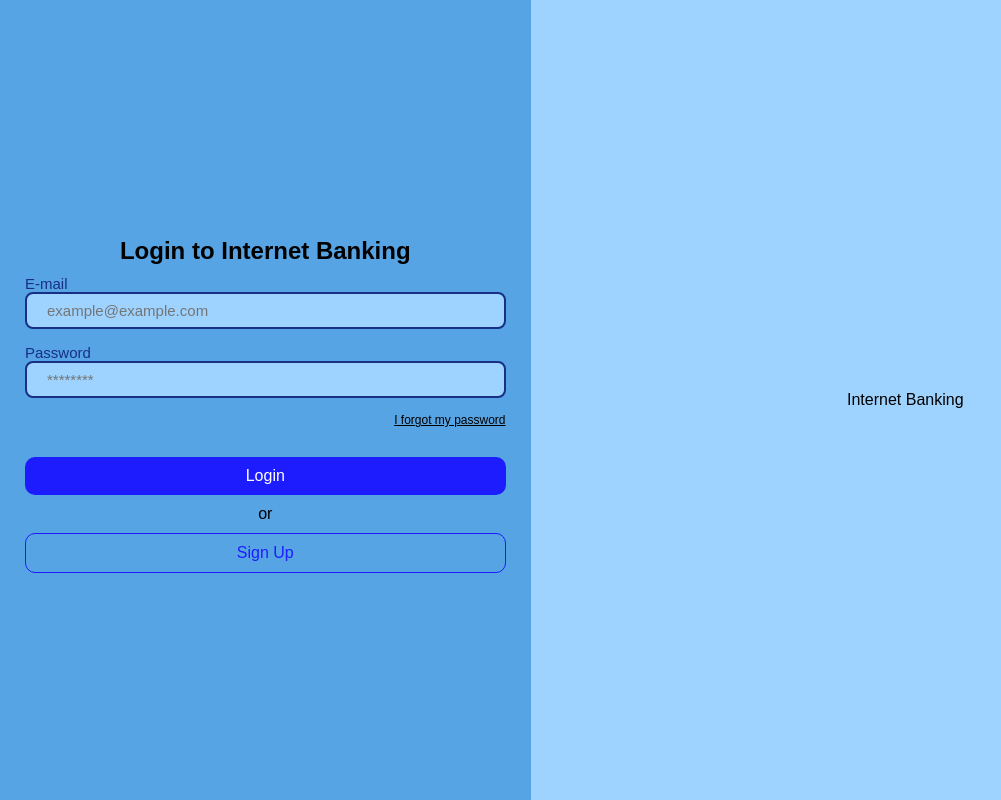
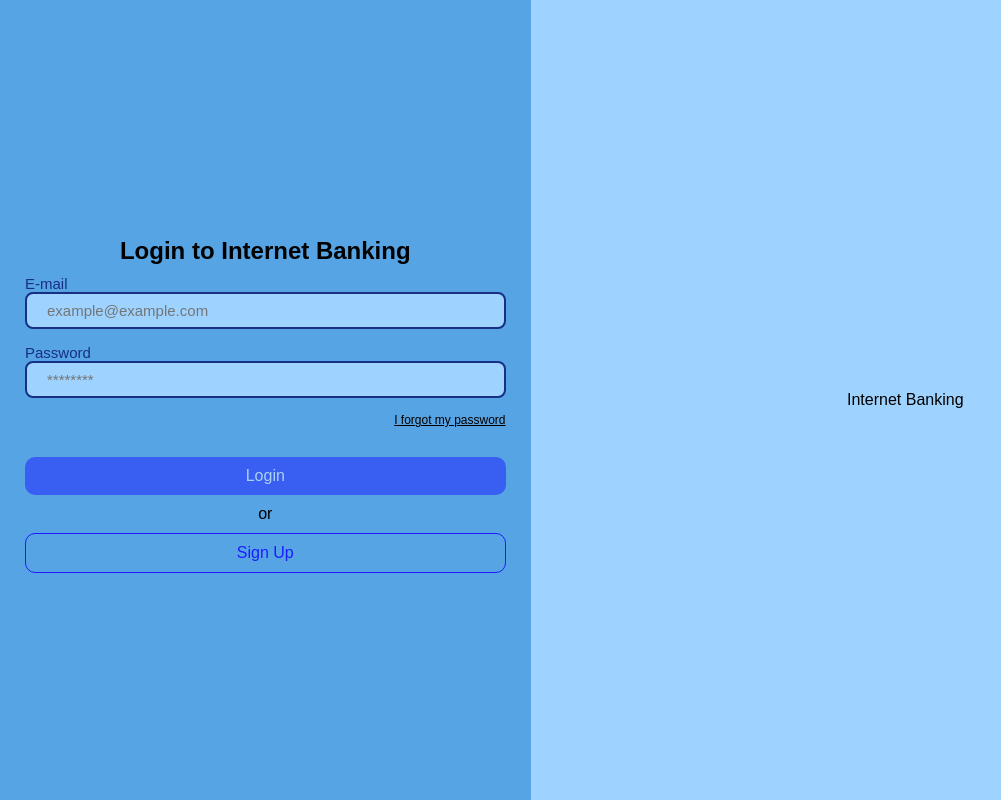
Before and after one commit to Guilherme077/Internet-Bank-Client, an Angular app: page /login in a window 1280 px wide. Shown: the whole page, without its empty margins (0-1001 px from the left). Built offline with nearby package versions, Linux system fonts and the light colour scheme.

Commit message:
Validate login form

```diff
--- a/src/app/components/default-login/default-login.component.html
+++ b/src/app/components/default-login/default-login.component.html
@@ -3,7 +3,9 @@
     <img>
     <h2>{{ title }}</h2>
     <ng-content></ng-content>
-    <button class="btn-primary" (click)="submit()">{{ primaryBtnText }}</button>
+    <button class="btn-primary"
+    (click)="submit()"
+    [disabled]="disablePrimaryBtn">{{ primaryBtnText }}</button>
     <div><span>or</span></div>
     <button class="btn-secondary" (click)="navigate()"> {{ secondaryBtnText }}</button>
 </section>
--- a/src/app/components/default-login/default-login.component.scss
+++ b/src/app/components/default-login/default-login.component.scss
@@ -35,6 +35,12 @@
         font-weight: 400;
         background-color: transparent;
         padding: 10px 20px;
+        cursor: pointer;
+
+        &:disabled{
+            opacity: 0.5;
+            cursor: auto;
+        }
 
         &.btn-primary{
             background-color: $primary-color;
--- a/src/app/components/default-login/default-login.component.ts
+++ b/src/app/components/default-login/default-login.component.ts
@@ -11,6 +11,7 @@
   @Input() title: string = "";
   @Input() primaryBtnText: string = "";
   @Input() secondaryBtnText: string = "";
+  @Input() disablePrimaryBtn: boolean = true;
   @Output("submit") onSubmit = new EventEmitter();
   @Output("navigate") onNavigate = new EventEmitter();
 
--- a/src/app/pages/login/login.component.html
+++ b/src/app/pages/login/login.component.html
@@ -3,7 +3,8 @@
 primaryBtnText="Login"
 secondaryBtnText="Sign Up"
 (submit)="submit()"
-(navigate)="navigate()">
+(navigate)="navigate()"
+[disablePrimaryBtn]="!loginForm.valid">
     <form [formGroup]="loginForm">
         <app-input formControlName="email" inputName="email" type="email" label="E-mail" placeholder="example@example.com"></app-input>
         <app-input formControlName="password" inputName="password" type="password" label="Password" placeholder="********"></app-input>
```
